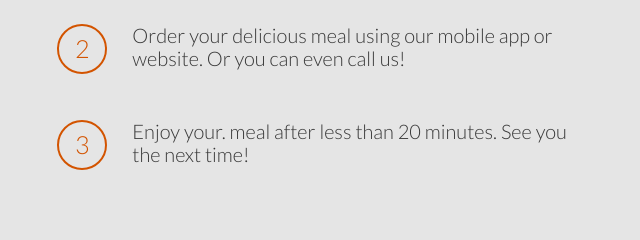
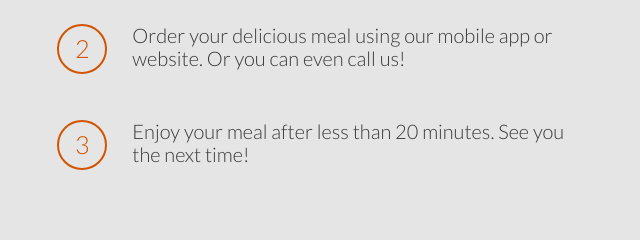
Before and after one commit to Nehden/Nehden.github.io, a plain HTML site: page index.html in a window 1280 px wide. Shown: the part 2240-2480 px from the top of the page, 626-1266 px from the left. Drawn offline with Linux system fonts and the light colour scheme; files whose address does not match are found by name.

Commit message:
homepage update1

```diff
--- a/index.html
+++ b/index.html
@@ -147,7 +147,7 @@
                     </div>
                     <div class="works-step">
                         <div>3</div>
-                        <p>Enjoy your. meal after less than 20 minutes. See you the next time!</p>
+                        <p>Enjoy your meal after less than 20 minutes. See you the next time!</p>
                     </div>
 
                     <a href="#" class="btn-app"><img src="Resources/img/download-app-android.png" alt="PlayStore Button"></a>
```
